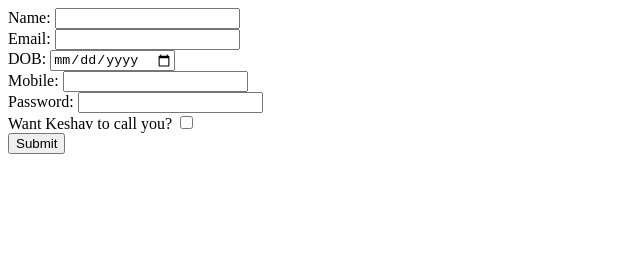
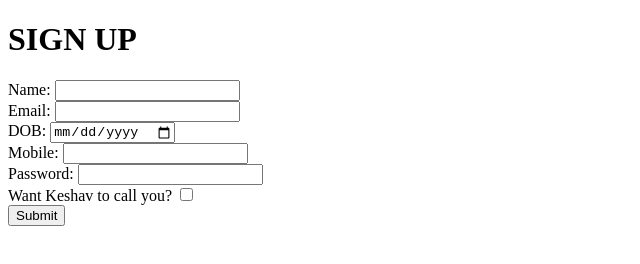
Before and after one commit to skeshav826/cv, a plain HTML site: page signup.html in a window 1280 px wide. Shown: the whole page, without its empty margins (0-640 px from the left). Drawn offline with Linux system fonts and the light colour scheme.

Commit message:
Update signup.html

```diff
--- a/signup.html
+++ b/signup.html
@@ -5,6 +5,7 @@
     <title>Sign Up</title>
   </head>
   <body>
+    <h1>SIGN UP</h1>
     <form action="index.html" method="post" enctype="text/plain">
       <label>Name:</label>
       <input type="text" name="Name" value=""><br>
```
